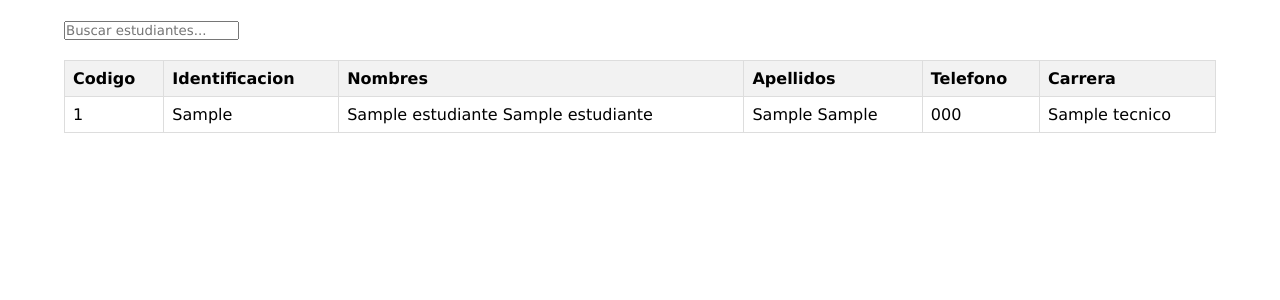
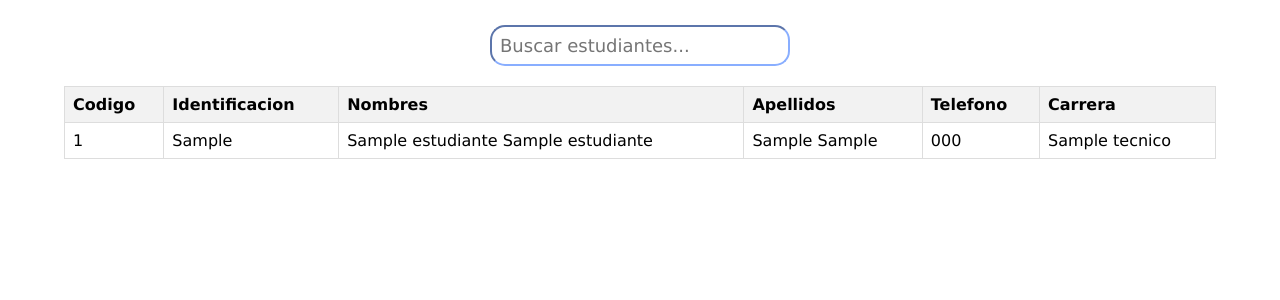
Before and after one commit to Jhoan-Alvarado/PMW_Etapa_Productiva-, a PHP site: page /etapa/modulos/estudiante/estudiantes.php in a window 1280 px wide. Shown: the part 47-347 px from the top of the page. Run offline with PHP 8.4, Linux system fonts and the light colour scheme; tables that the repository leaves empty hold one stand-in row (values such as "Sample post").

Commit message:
modificacion barra de busqueda central

```diff
--- a/config/db.php
+++ b/config/db.php
@@ -2,7 +2,7 @@
 $host = 'localhost';
 $dbname = 'EtapaProductiva';
 $username = 'root';
-$password = 'alejo123abc..';
+$password = '';
 
 try {
     $pdo = new PDO("mysql:host=$host;dbname=$dbname", $username, $password);
--- /dev/null
+++ b/css/buscador/buscador.css
@@ -0,0 +1,13 @@
+
+.buscador{
+    display: flex;
+    margin: auto;
+    margin-top: 25px;
+    width: 300px;
+    padding: 8px;
+    border-radius: 15px;
+    margin-bottom: 16px;
+    font-size: 18px;
+    border-color: #89aeff;
+
+    }
--- a/modulos/estudiante/estudiantes.php
+++ b/modulos/estudiante/estudiantes.php
@@ -11,15 +11,18 @@ $estudiantes = $stm->fetchAll(PDO::FETCH_ASSOC);
 
 <head>
     <link rel="stylesheet" href="../../css/estudiante/estudiante.css">
+    <link rel="stylesheet" href="../../css/buscador/buscador.css">
 
     <script src="https://code.jquery.com/jquery-3.6.4.min.js"></script>
     <script src="https://cdn.jsdelivr.net/npm/axios/dist/axios.min.js"></script>
 </head>
 <body>
 
+    <div class="serch">
+        <input class="buscador" type="text" id="searchInput" placeholder="Buscar estudiantes...">
+    </div>
+
     <div class="estudiantes">
-
-        <input type="text" id="searchInput" placeholder="Buscar estudiantes...">
 
     <table>
         <thead>
```
